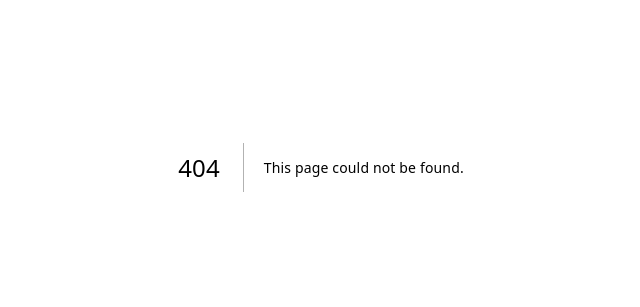
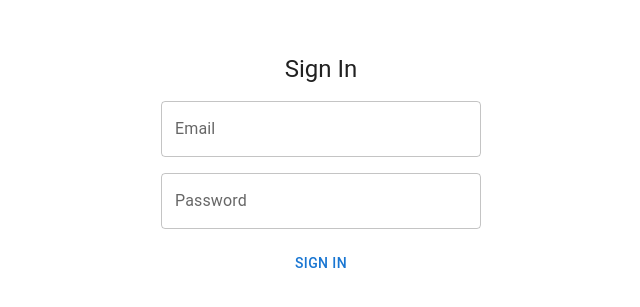
Before and after one commit to peterpardo/internal-dashboard, a Next.js app: page /sign-in in a window 1280 px wide. Before the commit this address had no page. Shown: the part 233-540 px from the top of the page, without its empty margins (319-959 px from the left). Built offline with nearby package versions, Linux system fonts and the light colour scheme.

Commit message:
feat: setup login page

```diff
--- /dev/null
+++ b/app/(auth)/layout.tsx
@@ -0,0 +1,17 @@
+import { Box } from "@mui/material";
+import React from "react";
+
+export default function AuthLayout({ children }: { children: React.ReactNode }) {
+  return (
+    <Box
+      component="main"
+      sx={{
+        display: "grid",
+        placeItems: "center",
+        height: "100vh",
+      }}
+    >
+      {children}
+    </Box>
+  );
+}
--- /dev/null
+++ b/app/(auth)/sign-in/page.tsx
@@ -0,0 +1,19 @@
+import { Button, Stack, TextField, Typography } from "@mui/material";
+
+export default function SignInPage() {
+  return (
+    <Stack component="form" noValidate autoComplete="off" spacing={2} width={320}>
+      <Typography
+        variant="h5"
+        style={{
+          textAlign: "center",
+        }}
+      >
+        Sign In
+      </Typography>
+      <TextField label="Email" type="email" variant="outlined" />
+      <TextField label="Password" type="password" variant="outlined" />
+      <Button>Sign In</Button>
+    </Stack>
+  );
+}
```
